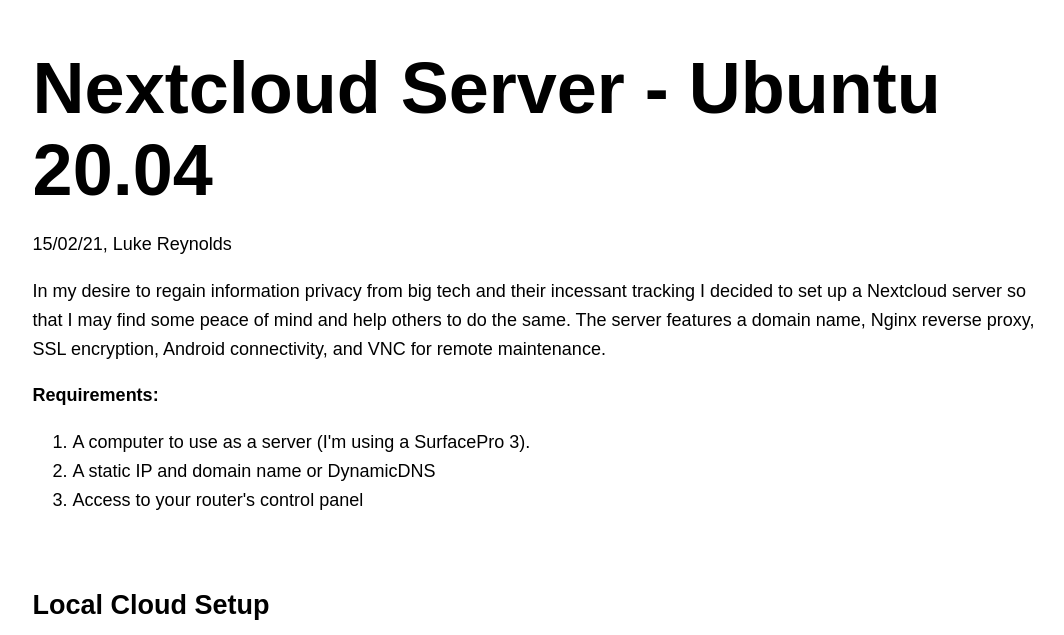
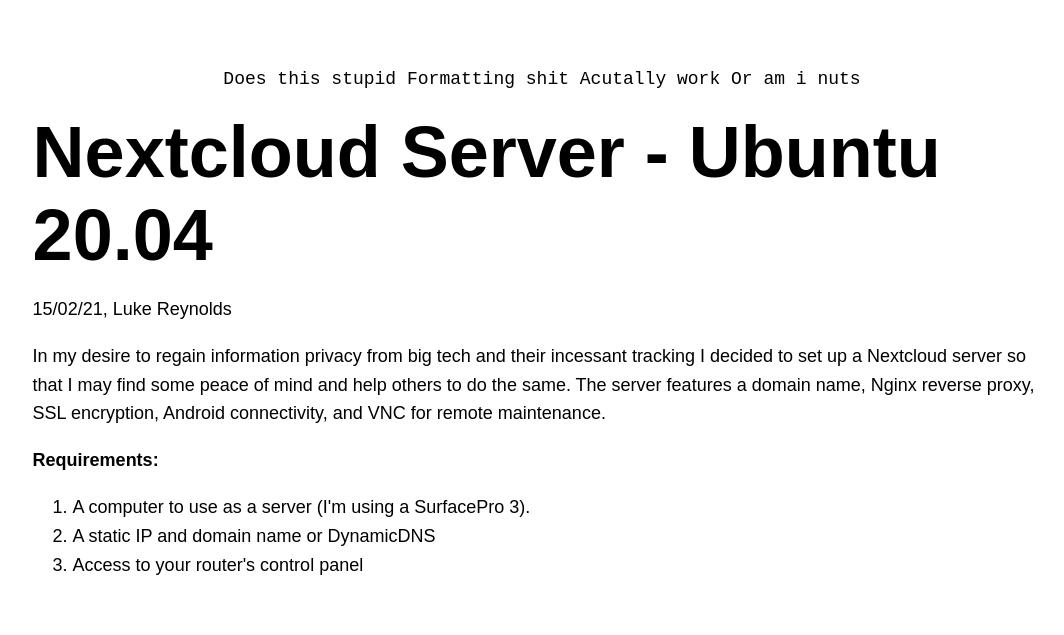
Before and after one commit to lreynolds188/Portfolio, a Next.js app: page /tutorials/nextcloud-server in a window 1280 px wide. Shown: the part 165-800 px from the top of the page, without its empty margins (98-1162 px from the left). Built offline with nearby package versions, Linux system fonts and the light colour scheme.

Commit message:
Update nextcloud-server.js

```diff
--- a/pages/tutorials/nextcloud-server.js
+++ b/pages/tutorials/nextcloud-server.js
@@ -15,6 +15,12 @@ export default function Home() {
       </Head>
 
       <main className={styles.main}>
+	  <pre>
+	  	Does this stupid
+	  	Formatting shit
+	  	Acutally work
+	  	Or am i nuts
+	  </pre>
 	  <div>
 	  	<h1 className={styles.title}>Nextcloud Server - Ubuntu 20.04</h1>
 			<p>15/02/21, Luke Reynolds</p>
```
